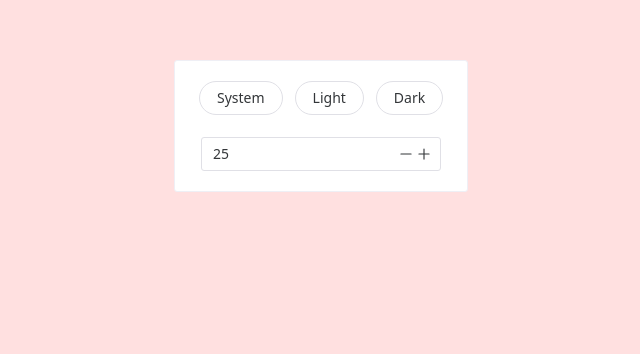
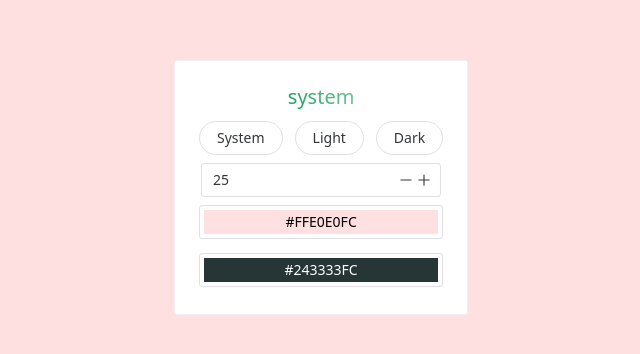
Before and after one commit to Tohrusky/naive-dark-mode, a Vue app: page / in a window 1280 px wide. Shown: the part 180-534 px from the top of the page, without its empty margins (316-956 px from the left). Built offline with nearby package versions, Linux system fonts and the light colour scheme.

Commit message:
实现受控模式 ver 0.0.7

```diff
--- a/package.json
+++ b/package.json
@@ -1,6 +1,6 @@
 {
   "name": "naive-dark-mode",
-  "version": "0.0.6",
+  "version": "0.0.7",
   "description": "Dark Mode for Vue3 and Naive UI.",
   "private": false,
   "author": "Tohrusky",
--- a/src/App.vue
+++ b/src/App.vue
@@ -1,11 +1,52 @@
 <script lang="ts" setup>
-import { ref } from 'vue'
-import { NConfigProvider, NGlobalStyle, NCard, NSpace, NButton, NInputNumber } from 'naive-ui'
+import { ref, watch } from 'vue'
+import {
+  NConfigProvider,
+  NGlobalStyle,
+  NCard,
+  NSpace,
+  NButton,
+  NInputNumber,
+  NGradientText,
+  NColorPicker
+} from 'naive-ui'
 import { NaiveDarkMode, NaiveDarkModeType, globalcolor, naiveTheme, switchTheme } from './index'
 
-const fadeLayer = ref(25)
+const dm = ref((localStorage.getItem('dm') || 'system') as NaiveDarkModeType)
+
+const fadeLayer = ref(Number(localStorage.getItem('fadeLayer')) || 25)
+
+const light = ref((localStorage.getItem('light') || '#FFE0E0FC') as string)
+
+const dark = ref((localStorage.getItem('dark') || '#243333FC') as string)
+
+// Watch for changes in variable and update the localStorage
+watch(dm, (value) => {
+  if (value) {
+    localStorage.setItem('dm', value.toString())
+  }
+})
+
+watch(fadeLayer, (value) => {
+  if (value) {
+    localStorage.setItem('fadeLayer', value.toString())
+  }
+})
+
+watch(light, (value) => {
+  if (value) {
+    localStorage.setItem('light', value.toString())
+  }
+})
+
+watch(dark, (value) => {
+  if (value) {
+    localStorage.setItem('dark', value.toString())
+  }
+})
 
 function handleDarkModeChange(mode: NaiveDarkModeType): void {
+  dm.value = mode
   switchTheme(mode)
 }
 </script>
@@ -14,20 +55,26 @@ function handleDarkModeChange(mode: NaiveDarkModeType): void {
   <n-config-provider :theme="naiveTheme">
     <n-global-style />
     <NaiveDarkMode
-      :key="fadeLayer"
+      :key="fadeLayer.toString() + light.toString() + dark.toString()"
+      :dark-mode="dm"
       :fade-layer="fadeLayer"
-      :design-light="'#ffe0e0'"
-      :design-dark="'#243333'"
+      :design-light="light"
+      :design-dark="dark"
       class="naive-dark-mode"
     />
     <div class="main-space">
       <n-card style="width: fit-content">
+        <n-space vertical>
+          <n-space justify="center">
+            <n-gradient-text :size="20">
+              {{ dm }}
+            </n-gradient-text>
+          </n-space>
           <n-space justify="center">
             <n-button round @click="handleDarkModeChange('system')"> System </n-button>
             <n-button round @click="handleDarkModeChange('light')"> Light </n-button>
             <n-button round @click="handleDarkModeChange('dark')"> Dark </n-button>
           </n-space>
-        <br />
           <n-space justify="center">
             <n-input-number
               v-model:value="fadeLayer"
@@ -37,6 +84,9 @@ function handleDarkModeChange(mode: NaiveDarkModeType): void {
               style="width: 240px"
               placeholder="FadeLayer"
             />
+          </n-space>
+          <n-color-picker v-model:value="light" :modes="['hex']" />
+          <n-color-picker v-model:value="dark" :modes="['hex']" />
         </n-space>
       </n-card>
     </div>
--- a/src/components/NaiveDarkMode.vue
+++ b/src/components/NaiveDarkMode.vue
@@ -1,5 +1,5 @@
 <script lang="ts" setup>
-import { onBeforeMount, onMounted, watch, PropType } from 'vue'
+import { onBeforeMount, watch, PropType, onMounted } from 'vue'
 import { useOsTheme } from 'naive-ui'
 import {
   DarkMode,
@@ -34,28 +34,43 @@ const props = defineProps({
 })
 
 onBeforeMount(() => {
+  // 预设 DarkTheme.value
+  DarkTheme.value = false
+  // 传入
   DarkMode.value = props.darkMode
   DesignDarkColor.value = props.designDark
   DesignLightColor.value = props.designLight
   // set designLightColor to globalcolor
   globalcolor.value = props.designLight
   FadeLayer.value = props.fadeLayer
+  // console.log('onBeforeMount  DarkMode.value', DarkMode.value)
 })
 
-onMounted(async () => {
-  if (DarkMode.value === 'system' || DarkMode.value === undefined) {
+function handleDarkModeChange(mode: NaiveDarkModeType): void {
+  // console.log('handleDarkModeChange  DarkTheme.value', DarkTheme.value)
+  // console.log('handleDarkModeChange  mode', mode)
+  if (mode === 'system' || mode === undefined) {
     DarkTheme.value = osThemeRef.value === 'dark'
   } else {
-    DarkTheme.value = DarkMode.value === 'dark'
+    DarkTheme.value = mode === 'dark'
   }
-  // console.log('onMounted  ', DarkTheme.value)
+}
+
+onMounted(() => {
+  // console.log('onMounted  DarkMode.value', DarkMode.value)
+  handleDarkModeChange(DarkMode.value)
+})
+
+watch(DarkMode, (value) => {
+  // console.log('watch DarkMode  ', value)
+  handleDarkModeChange(value)
 })
 
 // 检测系统主题，修改 DarkTheme.value
 watch(osThemeRef, (value) => {
+  // console.log('watch  osThemeRef', value)
   if (DarkMode.value === 'system' || DarkMode.value === undefined) {
     DarkTheme.value = value === 'dark'
-    // console.log('watch  osThemeRef', DarkTheme.value)
   }
 })
 
--- a/src/store/DarkModeStore.ts
+++ b/src/store/DarkModeStore.ts
@@ -1,7 +1,7 @@
 import { ref, Ref } from 'vue'
 import { NaiveDarkModeType } from '../types/MyTypes.ts'
 
-export const DarkMode: Ref<NaiveDarkModeType> = ref('system')
+export const DarkMode: Ref<NaiveDarkModeType> = ref(undefined)
 export const globalcolor = ref('#ffffff')
 export const DarkTheme = ref(false)
 export const DesignDarkColor = ref('#000000')
--- a/src/utils/DarkModeColor.ts
+++ b/src/utils/DarkModeColor.ts
@@ -3,7 +3,8 @@ import {
   globalcolor,
   DesignDarkColor,
   DesignLightColor,
-  FadeLayer
+  FadeLayer,
+  DarkMode
 } from '../store/DarkModeStore.ts'
 import { nextTick, computed } from 'vue'
 import { darkTheme, useOsTheme } from 'naive-ui'
@@ -69,12 +70,7 @@ function switchCSSStyle(mode: NaiveDarkModeType): void {
  * @param mode 'dark' or 'light' or 'system'
  */
 function switchTheme(mode: NaiveDarkModeType): void {
-  if (mode === 'system') {
-    const osThemeRef = useOsTheme()
-    DarkTheme.value = osThemeRef.value === 'dark'
-  } else {
-    DarkTheme.value = mode === 'dark'
-  }
+  DarkMode.value = mode
 }
 
 /**
```
Lines whose indentation alone changed are shown as unchanged.
